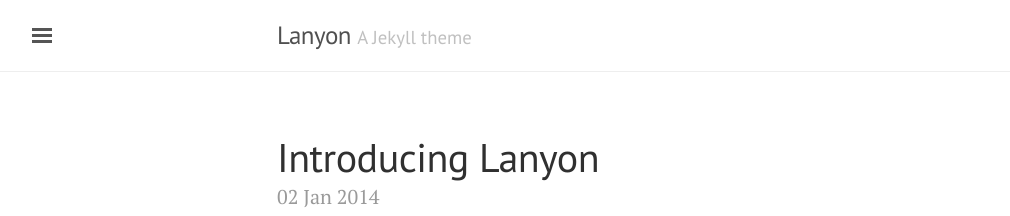
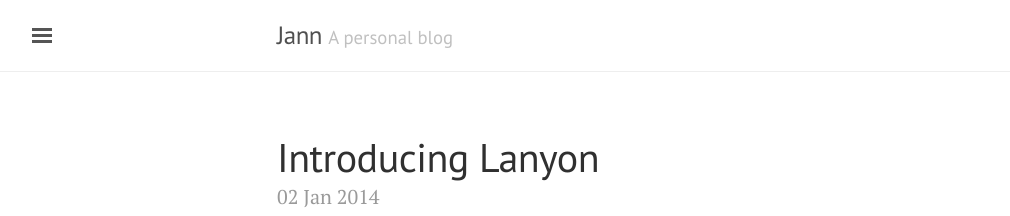
Before and after one commit to janncm/janncm.github.io, a Jekyll site: the page built from index.html, in a window 1280 px wide and 900 px high. Shown: the top 216 px of the window, without its empty margins (3-1013 px from the left). Built offline with Jekyll 4.4.1, drawn with Linux system fonts in a browser that asks for light colours; the list of posts is cut into pages by our own code.

Commit message:
home changes

```diff
--- a/_config.yml
+++ b/_config.yml
@@ -5,18 +5,20 @@ permalink:           pretty
 relative_permalinks: true
 
 # Setup
-title:               Lanyon
-tagline:             'A Jekyll theme'
-description:         'A reserved <a href="http://jekyllrb.com" target="_blank">Jekyll</a> theme that places the utmost gravity on content with a hidden drawer. Made by <a href="https://twitter.com/mdo" target="_blank">@mdo</a>.'
-url:                 http://lanyon.getpoole.com
+title:               Jann
+tagline:             'A personal blog'
+description:         'Personal and professional experiences shared with you.'
+url:                 http://janncm.github.io
 baseurl:             ''
 paginate:            5
 
 # About/contact
 author:
-  name:              Mark Otto
-  url:               https://twitter.com/mdo
-  email:             markdotto@gmail.com
+  name:              Jann Claude Mousquer
+  url:               https://twitter.com/janncm
+  email:             jannclaude@gmail.com
+  github:            https://github.com/janncm
+  linkedin:          https://linkedin.com/in/janncm/en
 
 # Custom vars
 version:             1.0.0
```
